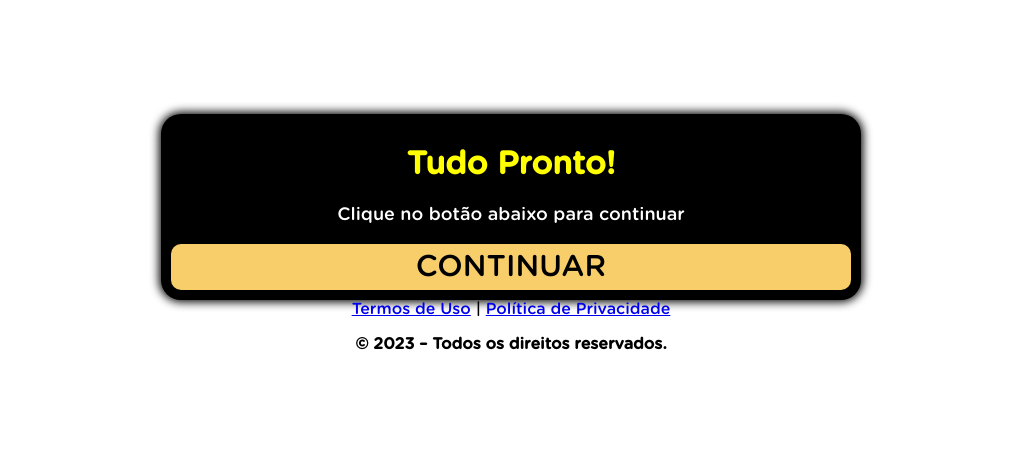
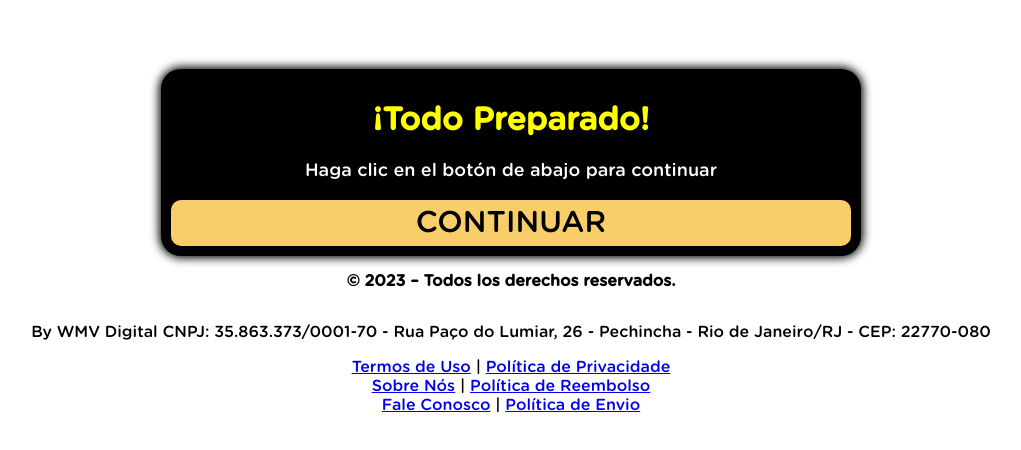
Before and after one commit to bill101521/dermroll.shop, a plain HTML site: page index.html in a window 1280 px wide. Shown: the part 158-608 px from the top of the page, without its empty margins (129-1150 px from the left). Drawn offline with Linux system fonts and the light colour scheme.

Commit message:
Update index.html

```diff
--- a/index.html
+++ b/index.html
@@ -4,18 +4,18 @@
   <meta charset="utf-8">
   <meta name="viewport" content="width=device-width, initial-scale=1, shrink-to-fit=no">
   <link rel="stylesheet" href="style.css">
-  <title>Tudo Pronto!</title>
+  <title>¡Todo Preparado!</title>
 </head>
 <body>
   <div class="container">
     <div class="black">
       <div>
         <div class="question">
-          <h1>Tudo Pronto!</h1>
-          <p>Clique no botão abaixo para continuar</p>
+          <h1>¡Todo Preparado!</h1>
+          <p>Haga clic en el botón de abajo para continuar</p>
         </div>
         <div class="answer">
-          <a class="btn" href="https://reconstrucciondelcabello.shop/">CONTINUAR</a>
+          <a class="btn" href="https://lojayoucenter.com/products/gadget-de-leitura-educacional">CONTINUAR</a>
         </div>
       </div>
     </div>
@@ -23,16 +23,38 @@
     </div>
   </div>
     </div>
-    <!-- Termos de Uso e Política de Privacidade -->
-            <div class="text-black mt-4"><a href="termos.html" class="text-black">Termos de Uso</a> | <a href="privacidade.html" class="text-black">Política de Privacidade</a></div>
-          </div>
+
+
+
+    <p style="text-align: center; font-weight: bold;">© 2023 – Todos los derechos reservados.</p>
+  </div>
+  <script type="text/javascript" src="script.js"></script>
+  </div>
         </div>
       </div>
     </header>
 
 
-    <p style="text-align: center; font-weight: bold;">© 2023 – Todos os direitos reservados.</p>
+    <p style="text-align: center; font-color: white;">By WMV Digital CNPJ: 35.863.373/0001-70 - Rua Paço do Lumiar, 26 - Pechincha - Rio de Janeiro/RJ - CEP: 22770-080</p>
   </div>
   <script type="text/javascript" src="script.js"></script>
+   <!-- Termos de Uso e Política de Privacidade -->
+            <div class="text-white mt-4"><a href="termos.html" class="text-white">Termos de Uso</a> | <a href="privacidade.html" class="text-white">Política de Privacidade</a></div>
+          </div>
+        </div>
+      </div>
+    </header>
+  <!-- Termos de Uso e Política de Privacidade -->
+            <div class="text-white mt-4"><a href="termos.html" class="text-white">Sobre Nós</a> | <a href="privacidade.html" class="text-white">Política de Reembolso</a></div>
+          </div>
+        </div>
+      </div>
+    </header>
+  <!-- Termos de Uso e Política de Privacidade -->
+            <div class="text-white mt-4"><a href="termos.html" class="text-white">Fale Conosco</a> | <a href="privacidade.html" class="text-white">Política de Envio</a></div>
+          </div>
+        </div>
+      </div>
+    </header>
 </body>
 </html>
```
